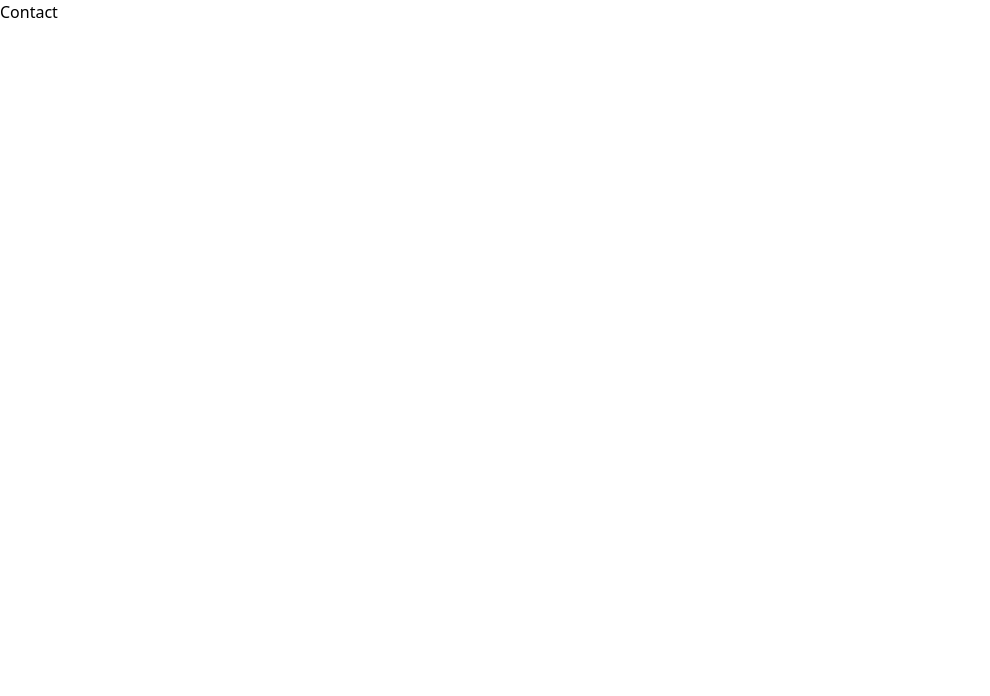
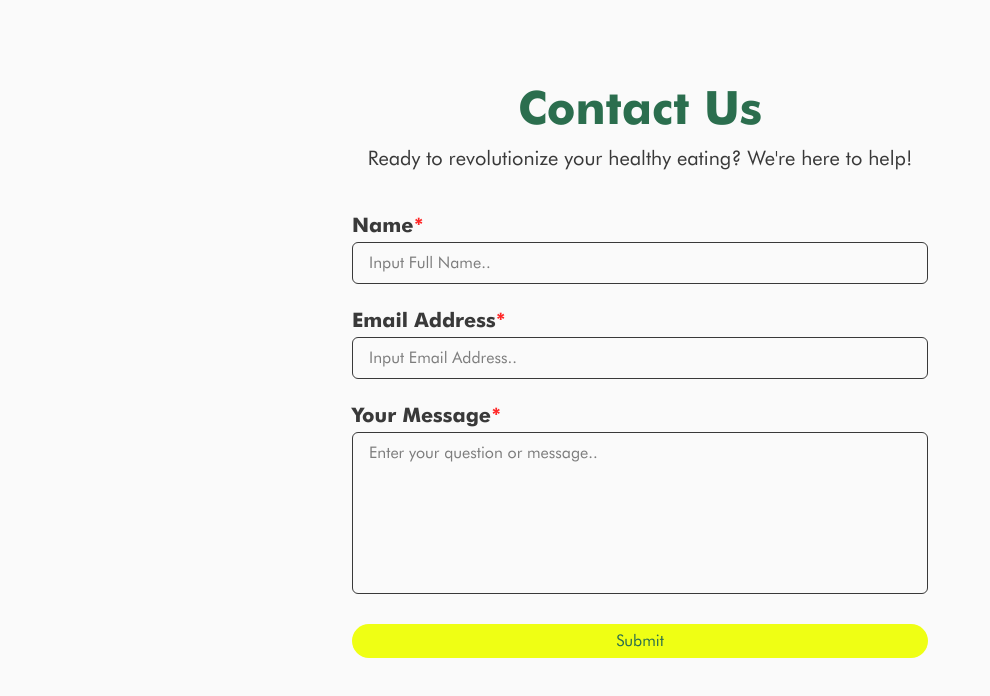
Before and after one commit to Izhrr/sea-compfest, a Next.js app: page /contact in a window 1280 px wide. Shown: the top 696 px of the page, without its empty margins (0-990 px from the left). Built offline with nearby package versions, Linux system fonts and the light colour scheme.

Commit message:
feat: implement contact us page

```diff
--- a/src/app/contact/page.jsx
+++ b/src/app/contact/page.jsx
@@ -1,9 +1,114 @@
-import React from 'react'
+"use client";
+import React, { useState } from "react";
+import { Button } from "../../components";
 
-const Contact = () => {
+const ContactPage = () => {
+  const [isSent, setIsSent] = useState(false);
+
+  const handleSubmit = (e) => {
+    e.preventDefault();
+    setIsSent(true);
+    e.target.reset();
+    setTimeout(() => setIsSent(false), 2500);
+  };
+
   return (
-    <div>Contact</div>
-  )
-}
+    <section className="flex flex-col items-center justify-center min-h-[70vh] bg-[#FAFAFA] py-20 px-4">
+      <div className="w-full max-w-xl mx-auto">
+        <h1 className="text-center font-heading text-h1 text-primary mb-2">
+          Contact Us
+        </h1>
+        <p className="text-center font-paragraph text-p2 text-paragraph-black mb-10">
+          Ready to revolutionize your healthy eating? We're here to help!
+        </p>
+        <form className="flex flex-col gap-6" onSubmit={handleSubmit}>
+          <div>
+            <label className="font-heading text-h5 text-paragraph-black font-bold" htmlFor="name">
+              Name<span className="text-[#FF2626]">*</span>
+            </label>
+            <input
+              id="name"
+              name="name"
+              required
+              type="text"
+              placeholder="Input Full Name.."
+              className="w-full rounded-md border border-[#393939] px-4 py-2 mt-1 text-p3 font-paragraph outline-none focus:border-primary transition"
+            />
+          </div>
+          <div>
+            <label className="font-heading text-h5 text-paragraph-black font-bold" htmlFor="email">
+              Email Address<span className="text-[#FF2626]">*</span>
+            </label>
+            <input
+              id="email"
+              name="email"
+              required
+              type="email"
+              placeholder="Input Email Address.."
+              className="w-full rounded-md border border-[#393939] px-4 py-2 mt-1 text-p3 font-paragraph outline-none focus:border-primary transition"
+            />
+          </div>
+          <div>
+            <label className="font-heading text-h5 text-paragraph-black font-bold" htmlFor="message">
+              Your Message<span className="text-[#FF2626]">*</span>
+            </label>
+            <textarea
+              id="message"
+              name="message"
+              required
+              rows={6}
+              placeholder="Enter your question or message.."
+              className="w-full rounded-md border border-[#393939] px-4 py-2 mt-1 text-p3 font-paragraph outline-none focus:border-primary transition resize-none"
+            />
+          </div>
+          <Button
+            type="submit"
+            label="Submit"
+            backgroundColor="bg-secondary-yellow"
+            textColor="text-primary"
+            borderColor="border-transparent"
+            fullWidth
+            className="py-3 text-h5 font-heading shadow hover:bg-[#e1f300] transition"
+          />
+        </form>
+      </div>
 
-export default Contact
+      {/* POP-UP NOTIFICATION */}
+      {isSent && (
+        <div className="fixed inset-0 z-[9999] flex items-center justify-center pointer-events-none">
+          <div
+            className="bg-green-500 text-white font-paragraph text-p2 shadow-xl rounded-xl px-8 py-6 animate-fadeInUp"
+            style={{
+              minWidth: "260px",
+              textAlign: "center",
+              opacity: 0.96,
+            }}
+          >
+            Pesan terkirim!
+          </div>
+          <style jsx global>{`
+            @keyframes fadeInUp {
+              0% {
+                opacity: 0;
+                transform: translateY(40px) scale(0.95);
+              }
+              80% {
+                opacity: 1;
+                transform: translateY(-4px) scale(1.03);
+              }
+              100% {
+                opacity: 0.96;
+                transform: translateY(0) scale(1);
+              }
+            }
+            .animate-fadeInUp {
+              animation: fadeInUp 0.5s cubic-bezier(0.38, 0.6, 0.62, 1.2);
+            }
+          `}</style>
+        </div>
+      )}
+    </section>
+  );
+};
+
+export default ContactPage;
--- a/src/components/Nav.jsx
+++ b/src/components/Nav.jsx
@@ -13,7 +13,7 @@ const Nav = () => {
     { href: "/", label: "Home" },
     { href: "/menu", label: "Menu" },
     { href: "/subscription", label: "Subscription" },
-    { href: "#contact-us", label: "Contact Us" },
+    { href: "/contact", label: "Contact Us" },
   ];
 
   const handleNavClick = (href) => {
```
